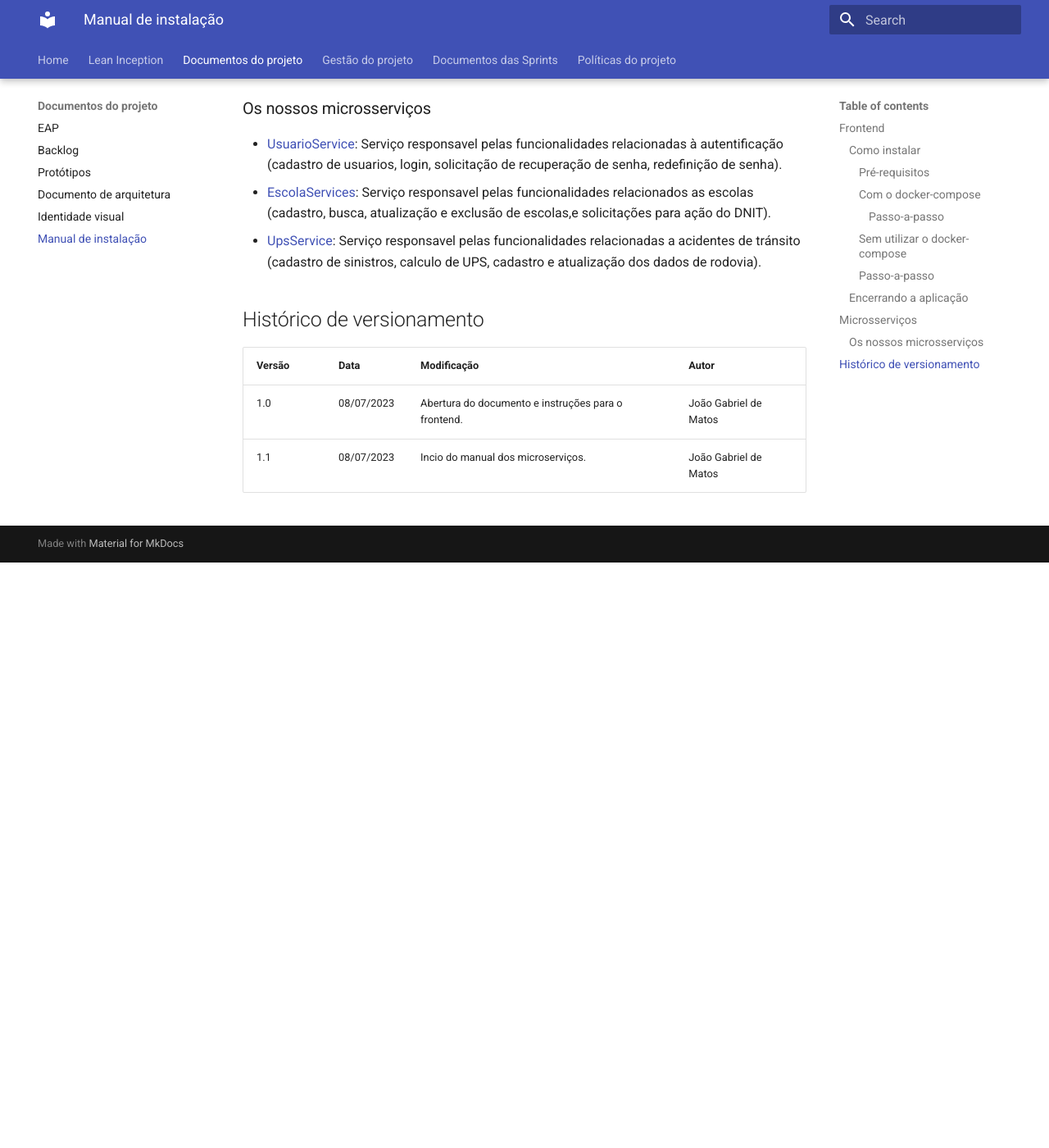
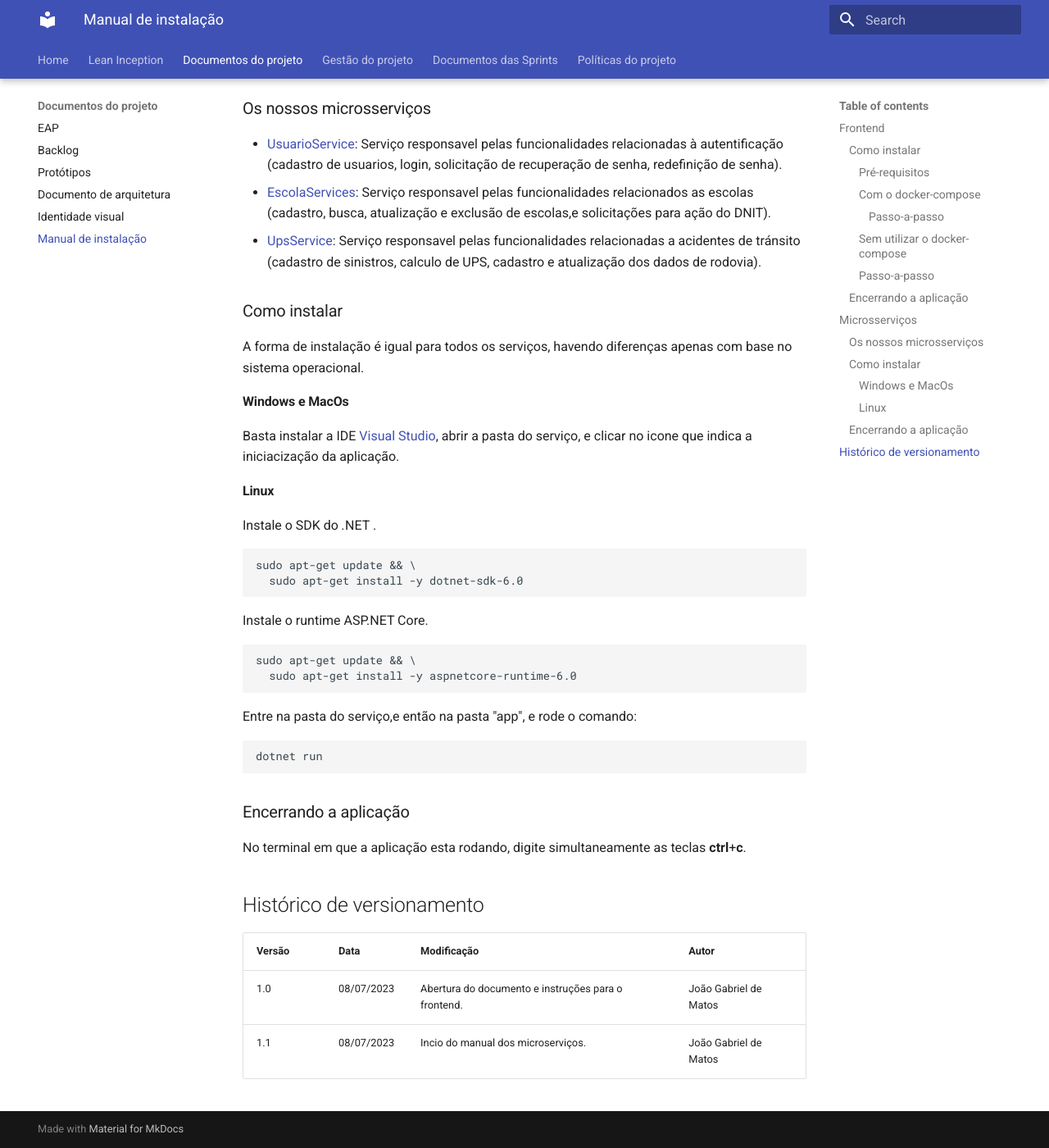
Before and after one commit to fga-eps-mds/2023-1-Dnit-DOC, an MkDocs documentation site: the page built from docs/docs/manualInstalacao/manualInstalacao.md, in a window 1280 px wide and 1400 px high, scrolled down 2146 px. Shown: the whole window at 82% size. Built offline with MkDocs 1.6.1 and Material for MkDocs 9.7.7, drawn with Linux system fonts in a browser that asks for light colours; before the commit the page ends 2832 px from its top, so only the background shows below that.

Commit message:
Adicionando detalhes da instalação dos serviços.

````diff
--- a/docs/docs/manualInstalacao/manualInstalacao.md
+++ b/docs/docs/manualInstalacao/manualInstalacao.md
@@ -50,7 +50,7 @@ O  Docker é uma ferramenta criada facilitar o desenvolvimento, a implantação
 
 * Para encerrar execução da aplicação:
   1. Vá até o terminal em que a mesma esta sendo executada.
-  2. Pressione simultaneamente as teclas **ctrl**+**c**
+  2. Pressione simultaneamente as teclas **ctrl**+**c**.
 
 ## Microsserviços
 
@@ -66,6 +66,40 @@ No caso deste projeto, temos 3 microserviços, sendo estes desenvolvidos na ling
 - [EscolaServices](https://github.com/fga-eps-mds/2023.1-Dnit-EscolaService): Serviço responsavel pelas funcionalidades relacionados as escolas (cadastro, busca, atualização e exclusão de escolas,e solicitações para ação do DNIT).
 - [UpsService](https://github.com/fga-eps-mds/2023.1-Dnit-UpsService): Serviço responsavel pelas funcionalidades relacionadas a acidentes de tránsito (cadastro de sinistros, calculo de UPS, cadastro e atualização dos dados de rodovia).
 
+### Como instalar
+
+A forma de instalação é igual para todos os serviços, havendo diferenças apenas com base no sistema operacional.
+
+#### Windows e MacOs
+
+Basta instalar a IDE [Visual Studio](https://visualstudio.microsoft.com/pt-br/free-developer-offers/), abrir a pasta do serviço, e clicar no icone que indica a iniciacização da aplicação.
+
+#### Linux
+
+Instale o SDK do *.*NET .
+
+```bash
+sudo apt-get update && \
+  sudo apt-get install -y dotnet-sdk-6.0
+```
+
+Instale o runtime ASP.NET Core.
+
+```bash
+sudo apt-get update && \
+  sudo apt-get install -y aspnetcore-runtime-6.0
+```
+
+Entre na pasta do serviço,e então na pasta "app", e rode o comando:
+
+```bash
+dotnet run
+```
+
+### Encerrando a aplicação
+
+No terminal em que a aplicação esta rodando, digite simultaneamente as teclas **ctrl**+**c**.
+
 
 ## Histórico de versionamento
 
````
